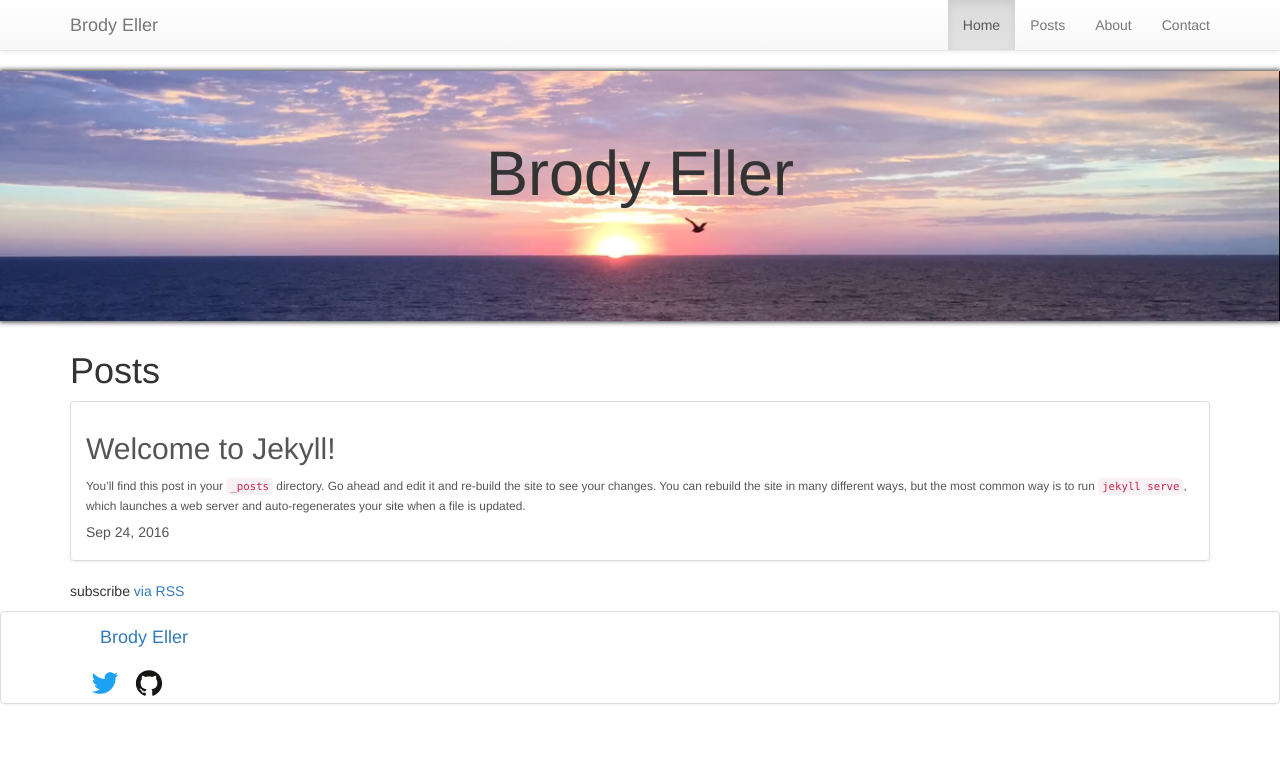
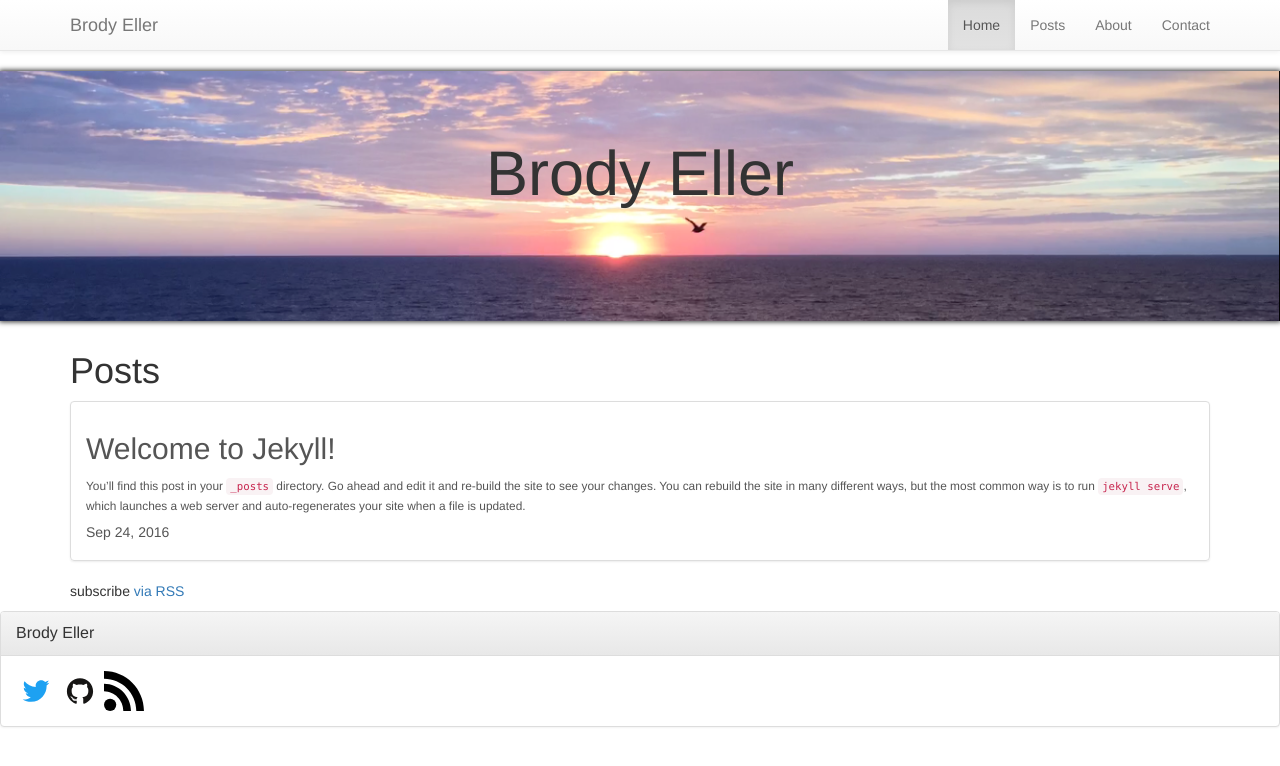
Before and after one commit to BrodyEller/brodyeller.github.io, a Jekyll site: the page built from index.html, in a window 1280 px wide. Shown: the top 766 px of the page. Built offline with Jekyll 4.4.1, drawn with Linux system fonts in a browser that asks for light colours; nearby versions of some CDN libraries.

Commit message:
Added rss icon and switched footer from navbar to panel

```diff
--- a/_config.yml
+++ b/_config.yml
@@ -27,6 +27,7 @@ assets_folder: assets
 
 twitter_image: Twitter_Social_Icon_Blue.svg
 github_image: Github-Mark.svg
+rss_image: RSS-Icon.svg
 
 jquery: <script   src="https://code.jquery.com/jquery-3.1.1.js"   integrity="sha256-16cdPddA6VdVInumRGo6IbivbERE8p7CQR3HzTBuELA="   crossorigin="anonymous"></script>
 bootstrap_css: <link rel="stylesheet" href="https://maxcdn.bootstrapcdn.com/bootstrap/3.3.7/css/bootstrap.min.css" integrity="sha384-BVYiiSIFeK1dGmJRAkycuHAHRg32OmUcww7on3RYdg4Va+PmSTsz/K68vbdEjh4u" crossorigin="anonymous">
--- a/_includes/footer.html
+++ b/_includes/footer.html
@@ -1,26 +1,23 @@
-<nav class="panel panel-default" role="navigation" >
-  <div class="container">
-    <div class="footer">
+<footer class="panel panel-default" role="navigation" >
 
-      <div class="col-sm-4">
-          <a href={{ site.url }} class="navbar-brand">{{ site.title }}</a>
+
+      <div class="panel-heading">
+          <a href={{ site.url }} class="panel-title">{{ site.title }}</a>
       </div>
 
-      <div class="col-sm-8">
 
+      <div class="panel-body">
+        <a target="_blank" href="https://twitter.com/{{ site.twitter_username }}"><img style="height:40px; width:40px;" src="{{ site.url }}/{{ site.assets_folder }}/{{ site.twitter_image }}"/></a>
+        <a target="_blank" href="https://github.com/{{ site.github_username }}"><img style="height:40px; width:40px;" src="{{ site.url }}/{{ site.assets_folder }}/{{ site.github_image }}"/></a>
+        <a href="{{ "/feed.xml" | prepend: site.baseurl }}"><img style="height:40px; width:40px;" src="{{ site.url }}/{{ site.assets_folder }}/{{ site.rss_image }}"/></a>
       </div>
 
-      <div class="col-sm-4">
-        <a target="_blank" href="https://twitter.com/{{ site.twitter_username }}"><img style="height:40px; width:40px;" src="{{ site.url }}/{{ site.assets_folder }}/{{ site.twitter_image }}"/></a>
-        <a target="_blank" href="https://github.com/{{ site.github_username }}"><img style="height:40px; width:40px;" src="{{ site.url }}/{{ site.assets_folder }}/{{ site.github_image }}"/></a>
-      </div>
-    </div>
-  </div>
-</nav>
+</footer>
 
 <style>
-  .footer {
+  footer {
     display: flex;
+    text-align: left;
     flex-direction: column;
     height: 100%;
   }
```
Also changed, not shown: assets/RSS-Icon.svg (added).
